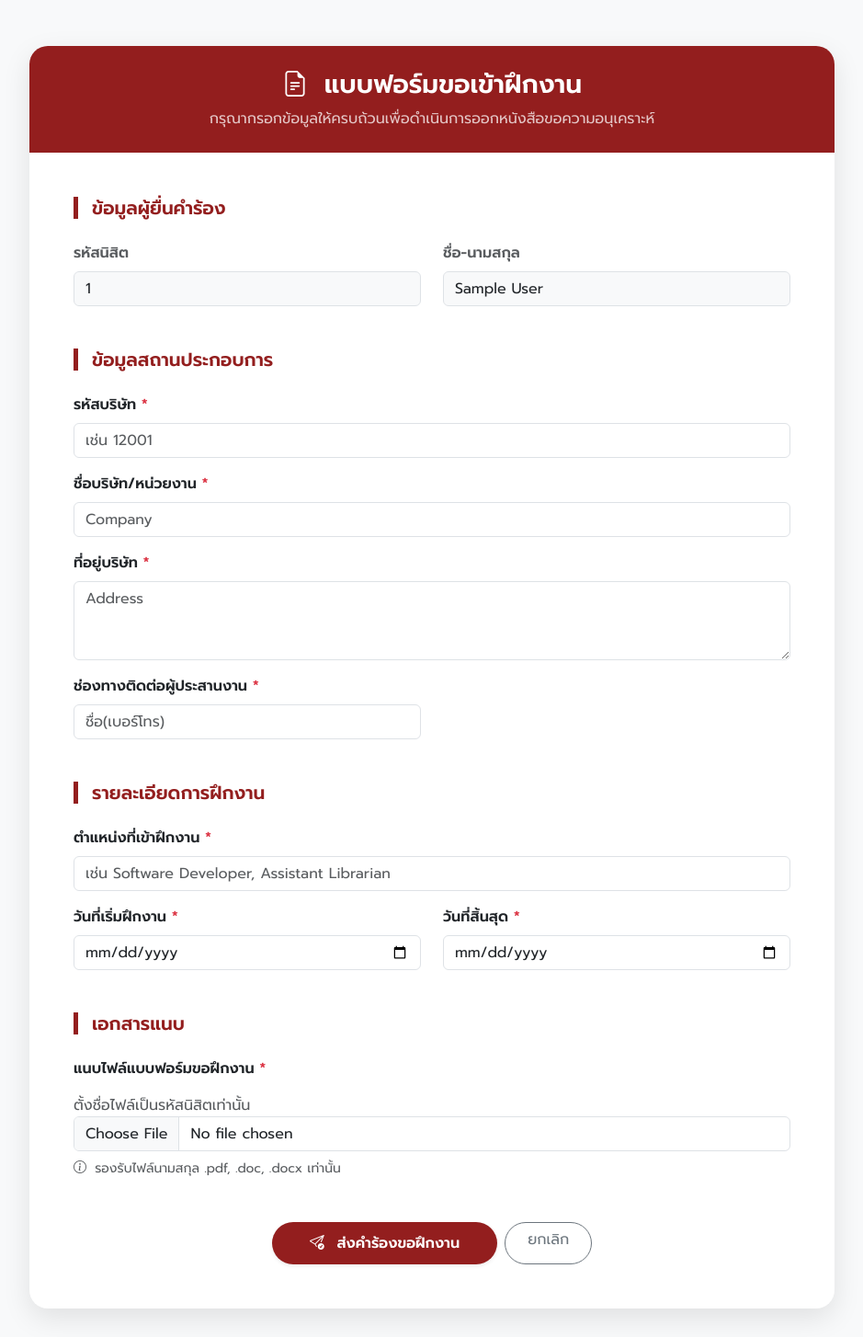
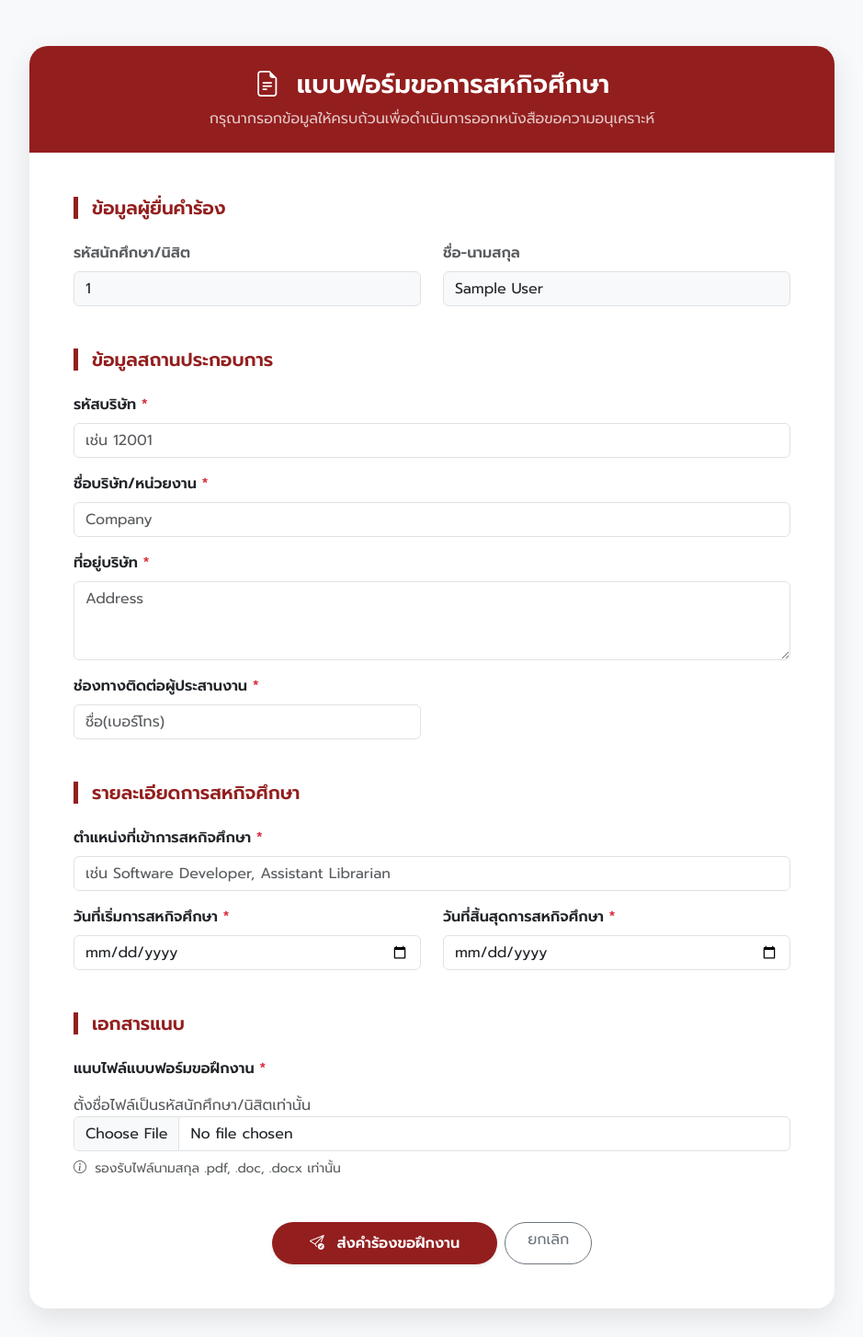
Before and after one commit to bnrakaiai-code/TLA_internships, a PHP site: page /hu_internships/students/internship_apply.php in a window 1280 px wide. Shown: the top 1454 px of the page at 92% size, without its empty margins (170-1109 px from the left). Run offline with PHP 8.4, Linux system fonts and the light colour scheme; the visitor is signed in with stand-in values (Sample User, id 1).

Commit message:
นศษ update

```diff
--- a/staff/admin/index.php
+++ b/staff/admin/index.php
@@ -127,13 +127,13 @@ try {
         <main class="col-md-9 ms-sm-auto col-lg-10 px-md-4 py-4 main-content">
             <div class="welcome-section shadow-sm mb-4">
                 <h2 class="fw-bold h4">ระบบจัดการสำหรับเจ้าหน้าที่</h2>
-                <p class="text-muted mb-0 small">ตรวจสอบสถานะการฝึกงานของนิสิต</p>
+                <p class="text-muted mb-0 small">ตรวจสอบสถานะการสหกิจศึกษาของนิสิต</p>
             </div>
 
             <div class="row g-3 mb-4">
                 <div class="col-12 col-sm-6 col-xl-4">
                     <div class="card card-custom p-4 bg-white border-start border-primary border-5 h-100">
-                        <h6 class="text-muted small">คำยื่นขอฝึกงานของนิสิต</h6>
+                        <h6 class="text-muted small">คำยื่นขอสหกิจศึกษาของนิสิต</h6>
                         <h2 class="fw-bold mb-0 text-primary"><?php echo $count_student; ?> <small class="fs-6 text-muted">รายการ</small></h2>
                     </div>
                 </div>
--- a/staff/admin/view_detail.php
+++ b/staff/admin/view_detail.php
@@ -115,10 +115,10 @@ try {
 
                 <div class="card-body p-4 p-md-5 bg-white">
 
-                    <h5 class="section-title" style="margin-top: 0;">ข้อมูลนิสิต</h5>
+                    <h5 class="section-title" style="margin-top: 0;">ข้อมูลนักศึกษา/นิสิต</h5>
                     <div class="row">
                         <div class="col-md-4">
-                            <label class="info-label">รหัสนิสิต</label>
+                            <label class="info-label">รหัสนักศึกษา/นิสิต</label>
                             <div class="info-value"><?= htmlspecialchars($req['student_id']) ?></div>
                         </div>
                         <div class="col-md-8">
--- a/staff/teacher/index.php
+++ b/staff/teacher/index.php
@@ -132,7 +132,7 @@ $pending_requests = $stmt_requests->fetchAll(PDO::FETCH_ASSOC);
 
             <div class="welcome-section shadow-sm mb-4">
                 <h2 class="fw-bold h4">ระบบจัดการสำหรับอาจารย์</h2>
-                <p class="text-muted mb-0 small">จัดการคำร้องขอฝึกงานของ นักศึกษา/นิสิต ในที่ปรึกษา/สาขาวิชา</p>
+                <p class="text-muted mb-0 small">จัดการคำร้องขอการสหกิจศึกษาของนักศึกษา/นิสิต ในที่ปรึกษา/สาขาวิชา</p>
             </div>
 
             <div class="row mb-4">
--- a/staff/teacher/view_detail.php
+++ b/staff/teacher/view_detail.php
@@ -115,10 +115,10 @@ try {
 
                 <div class="card-body p-4 p-md-5 bg-white">
 
-                    <h5 class="section-title" style="margin-top: 0;">ข้อมูลนิสิต</h5>
+                    <h5 class="section-title" style="margin-top: 0;">ข้อมูลนักศึกษา/นิสิต</h5>
                     <div class="row">
                         <div class="col-md-4">
-                            <label class="info-label">รหัสนิสิต</label>
+                            <label class="info-label">รหัสนักศึกษา/นิสิต</label>
                             <div class="info-value"><?= htmlspecialchars($req['student_id']) ?></div>
                         </div>
                         <div class="col-md-8">
--- a/students/index.php
+++ b/students/index.php
@@ -33,7 +33,7 @@ $last_request = $stmt_req->fetch();
 <head>
     <meta charset="UTF-8">
     <meta name="viewport" content="width=device-width, initial-scale=1.0">
-    <title>Dashboard นิสิต</title>
+    <title>Dashboard นักศึกษา/นิสิต</title>
     <link href="https://cdn.jsdelivr.net/npm/bootstrap@5.3.0/dist/css/bootstrap.min.css" rel="stylesheet">
     <link href="https://fonts.googleapis.com/css2?family=Prompt:wght@300;400;600&display=swap" rel="stylesheet">
     <link rel="stylesheet" href="https://cdn.jsdelivr.net/npm/bootstrap-icons@1.11.1/font/bootstrap-icons.css">
--- a/students/internship_apply.php
+++ b/students/internship_apply.php
@@ -12,7 +12,7 @@ if (!isset($_SESSION['user_id']) || $_SESSION['role'] !== 'student') {
 <html lang="th">
 <head>
     <meta charset="UTF-8">
-    <title>ยื่นคำร้องขอฝึกงาน | TLA</title>
+    <title>ยื่นคำร้องขอการสหกิจศึกษา | TLA</title>
     <link href="https://cdn.jsdelivr.net/npm/bootstrap@5.3.0/dist/css/bootstrap.min.css" rel="stylesheet">
     <link href="https://fonts.googleapis.com/css2?family=Prompt:wght@300;400;600&display=swap" rel="stylesheet">
     <link rel="stylesheet" href="https://cdn.jsdelivr.net/npm/bootstrap-icons@1.11.1/font/bootstrap-icons.css">
@@ -65,7 +65,7 @@ if (!isset($_SESSION['user_id']) || $_SESSION['role'] !== 'student') {
 <div class="container form-container">
     <div class="card card-form">
         <div class="card-header-swu text-center">
-            <h3 class="mb-0 fw-bold"><i class="bi bi-file-earmark-text me-2"></i> แบบฟอร์มขอเข้าฝึกงาน</h3>
+            <h3 class="mb-0 fw-bold"><i class="bi bi-file-earmark-text me-2"></i> แบบฟอร์มขอการสหกิจศึกษา</h3>
             <p class="mb-0 opacity-75 mt-2">กรุณากรอกข้อมูลให้ครบถ้วนเพื่อดำเนินการออกหนังสือขอความอนุเคราะห์</p>
         </div>
         <div class="card-body p-4 p-md-5">
@@ -74,7 +74,7 @@ if (!isset($_SESSION['user_id']) || $_SESSION['role'] !== 'student') {
                 <h5 class="section-title" style="margin-top: 0;">ข้อมูลผู้ยื่นคำร้อง</h5>
                 <div class="row mb-4">
                     <div class="col-md-6 mb-3">
-                        <label class="form-label fw-bold text-muted">รหัสนิสิต</label>
+                        <label class="form-label fw-bold text-muted">รหัสนักศึกษา/นิสิต</label>
                         <input type="text" class="form-control bg-light" value="<?php echo $_SESSION['user_id']; ?>" readonly>
                     </div>
                     <div class="col-md-6 mb-3">
@@ -106,19 +106,19 @@ if (!isset($_SESSION['user_id']) || $_SESSION['role'] !== 'student') {
                     </div>
                 </div>
 
-                <h5 class="section-title">รายละเอียดการฝึกงาน</h5>
+                <h5 class="section-title">รายละเอียดการสหกิจศึกษา</h5>
                 <div class="mb-3">
-                    <label class="form-label fw-bold">ตำแหน่งที่เข้าฝึกงาน <span class="text-danger">*</span></label>
+                    <label class="form-label fw-bold">ตำแหน่งที่เข้าการสหกิจศึกษา <span class="text-danger">*</span></label>
                     <input type="text" name="position_title" class="form-control" placeholder="เช่น Software Developer, Assistant Librarian" required>
                 </div>
 
                 <div class="row mb-4">
                     <div class="col-md-6 mb-3">
-                        <label class="form-label fw-bold">วันที่เริ่มฝึกงาน <span class="text-danger">*</span></label>
+                        <label class="form-label fw-bold">วันที่เริ่มการสหกิจศึกษา <span class="text-danger">*</span></label>
                         <input type="date" name="start_date" class="form-control" required>
                     </div>
                     <div class="col-md-6 mb-3">
-                        <label class="form-label fw-bold">วันที่สิ้นสุด <span class="text-danger">*</span></label>
+                        <label class="form-label fw-bold">วันที่สิ้นสุดการสหกิจศึกษา <span class="text-danger">*</span></label>
                         <input type="date" name="end_date" class="form-control" required>
                     </div>
                 </div>
@@ -126,7 +126,7 @@ if (!isset($_SESSION['user_id']) || $_SESSION['role'] !== 'student') {
                 <h5 class="section-title">เอกสารแนบ</h5>
                 <div class="mb-4">
                     <label class="form-label fw-bold">แนบไฟล์แบบฟอร์มขอฝึกงาน <span class="text-danger">*</span></label>
-                    <p class="mb-0 opacity-75 mt-2">ตั้งชื่อไฟล์เป็นรหัสนิสิตเท่านั้น</p>
+                    <p class="mb-0 opacity-75 mt-2">ตั้งชื่อไฟล์เป็นรหัสนักศึกษา/นิสิตเท่านั้น</p>
                     <input type="file" name="request_document" class="form-control" accept=".pdf,.doc,.docx" required>
                     <div class="form-text text-muted mt-2">
                         <i class="bi bi-info-circle me-1"></i> รองรับไฟล์นามสกุล .pdf, .doc, .docx เท่านั้น
--- a/students/register.php
+++ b/students/register.php
@@ -96,7 +96,7 @@ if ($_SERVER['REQUEST_METHOD'] == 'POST') {
 <body>
     <div class="register-card w-100">
         <div class="text-center mb-4">
-            <h4 class="fw-bold" style="color: #931e1e;">สร้างบัญชีนิสิตใหม่</h4>
+            <h4 class="fw-bold" style="color: #931e1e;">สร้างบัญชีนักศึกษา/นิสิตใหม่</h4>
             <p class="text-muted small">ระบบจัดการการสหกิจศึกษา</p>
         </div>
 
@@ -106,7 +106,7 @@ if ($_SERVER['REQUEST_METHOD'] == 'POST') {
         <form action="register.php" method="POST">
             <div class="row">
                 <div class="col-md-6 mb-3">
-                    <label class="form-label">รหัสนิสิต <span class="text-danger">*</span></label>
+                    <label class="form-label">รหัสนักศึกษา/นิสิต <span class="text-danger">*</span></label>
                     <input type="text" class="form-control" name="student_id" maxlength="11" placeholder="เช่น 67101010123" required>
                 </div>
                 <div class="col-md-6 mb-3">
--- a/students/view_detail.php
+++ b/students/view_detail.php
@@ -120,10 +120,10 @@ try {
 
                 <div class="card-body p-4 p-md-5 bg-white">
 
-                    <h5 class="section-title" style="margin-top: 0;">ข้อมูลนิสิต</h5>
+                    <h5 class="section-title" style="margin-top: 0;">ข้อมูลนักศึกษา/นิสิต</h5>
                     <div class="row">
                         <div class="col-md-4">
-                            <label class="info-label">รหัสนิสิต</label>
+                            <label class="info-label">รหัสนักศึกษา/นิสิต</label>
                             <div class="info-value"><?= htmlspecialchars($req['student_id']) ?></div>
                         </div>
                         <div class="col-md-8">
@@ -189,7 +189,7 @@ try {
 
                                 <?php else: ?>
                                     <div class="text-muted italic">
-                                        <i class="bi bi-exclamation-circle me-1"></i> นิสิตไม่ได้แนบไฟล์เอกสารมา
+                                        <i class="bi bi-exclamation-circle me-1"></i> นักศึกษา/นิสิตไม่ได้แนบไฟล์เอกสารมา
                                     </div>
                                 <?php endif; ?>
                             </div>
```
Also changed, not shown: staff/teacher/view_all.php (+4 -4 lines).
